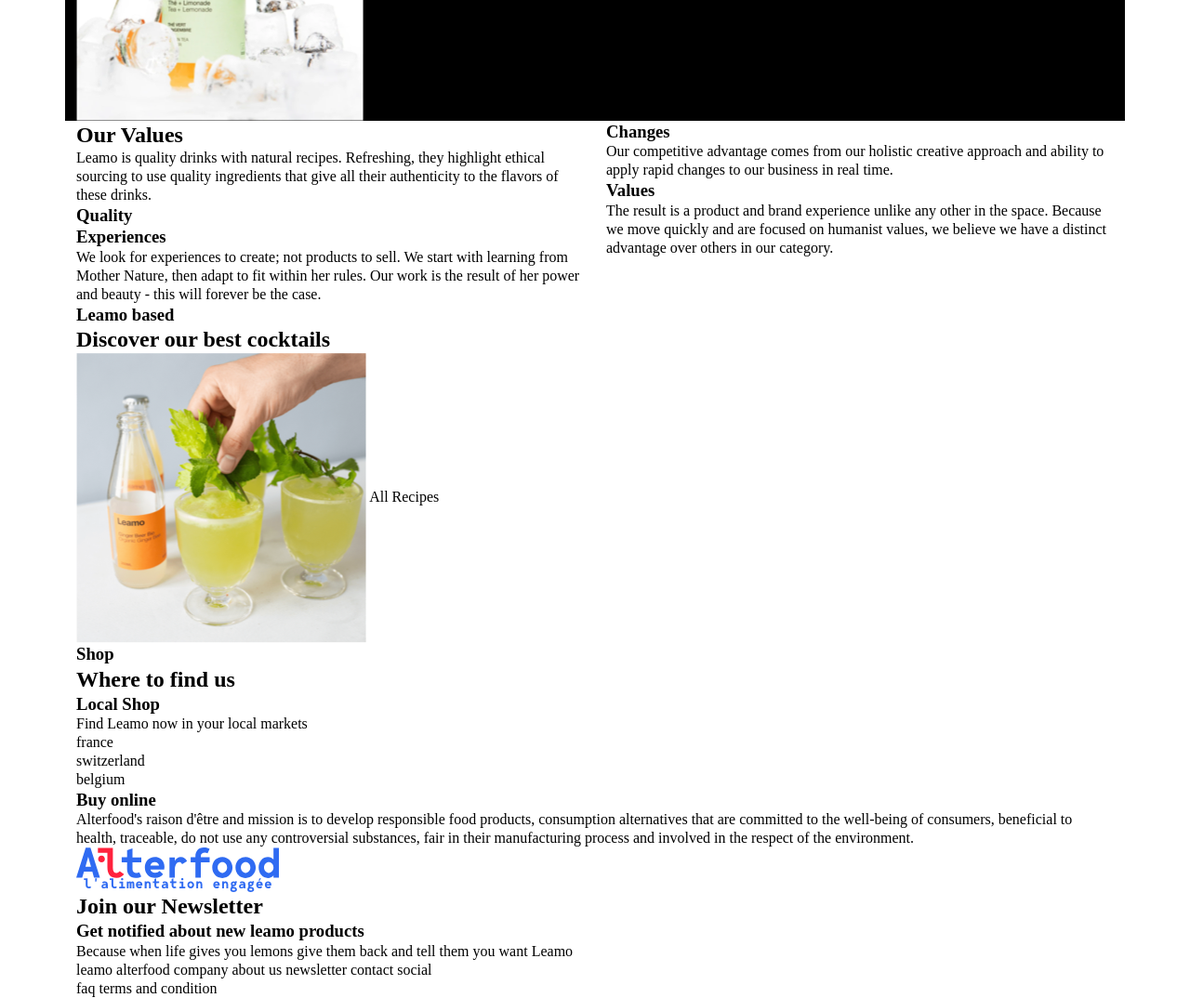
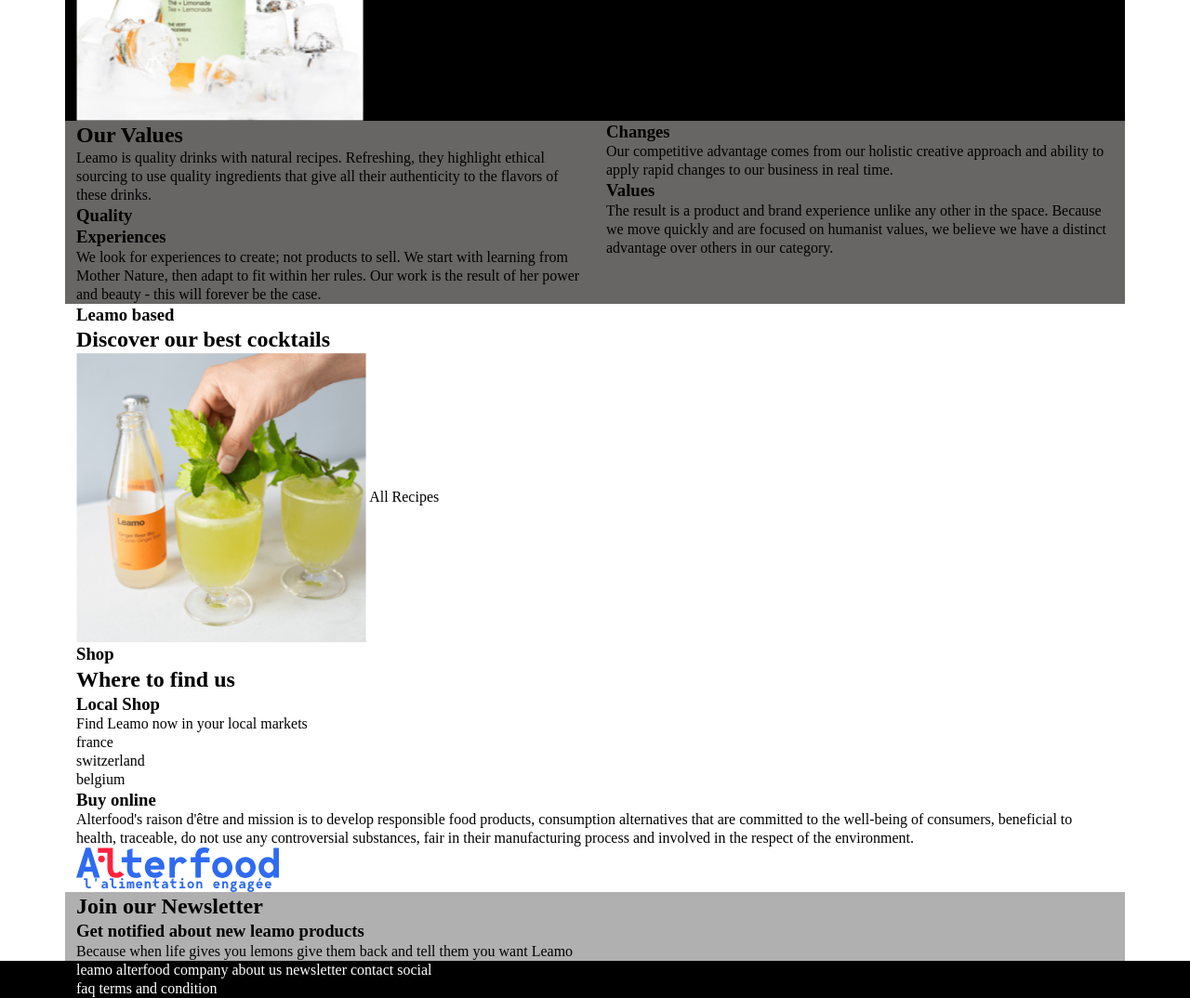
Before and after one commit to anissahquraishi/imd22_QuraishiAnissah_Leamo, a website built with Parcel: page src/index.html in a window 1280 px wide. Shown: the part 820-1894 px from the top of the page at 93% size. Built offline with nearby package versions, Linux system fonts and the light colour scheme.

Commit message:
add colors to countainers

```diff
--- a/src/scss/_base.scss
+++ b/src/scss/_base.scss
@@ -46,6 +46,11 @@
 a {
   text-decoration: none;
 }
+
+footer {
+  background-color: black;
+  color: white;
+}
 /*
 .row + .row {
   margin-top: 16px;
--- a/src/scss/main.scss
+++ b/src/scss/main.scss
@@ -3,4 +3,6 @@
 @import "modules/menu";
 @import "modules/product";
 @import "modules/title";
+@import "modules/values";
+@import "modules/newsletter";
 @import "bootstrap/scss/bootstrap-grid";
--- /dev/null
+++ b/src/scss/modules/_newsletter.scss
@@ -0,0 +1,3 @@
+.newsletter {
+  background: #b0b0b0;
+}
--- /dev/null
+++ b/src/scss/modules/_values.scss
@@ -0,0 +1,3 @@
+.values {
+  background-color: #686565;
+}
```
